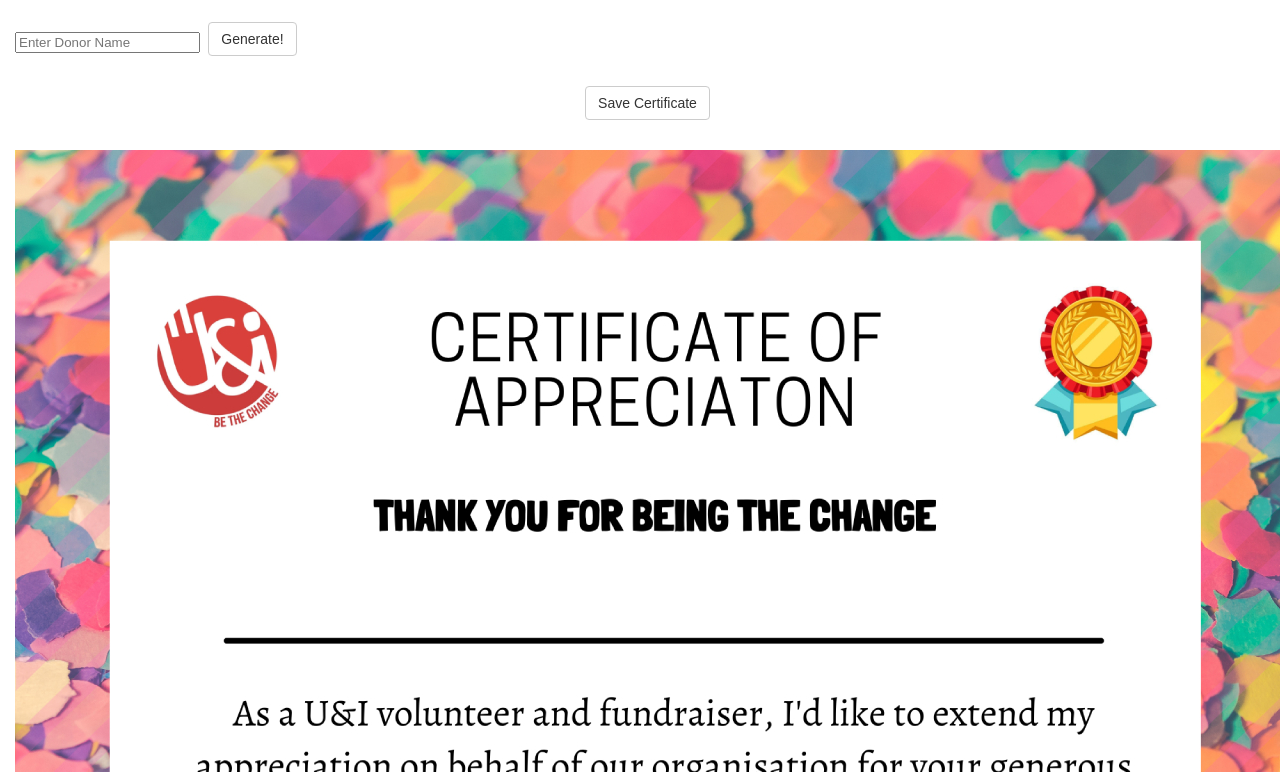
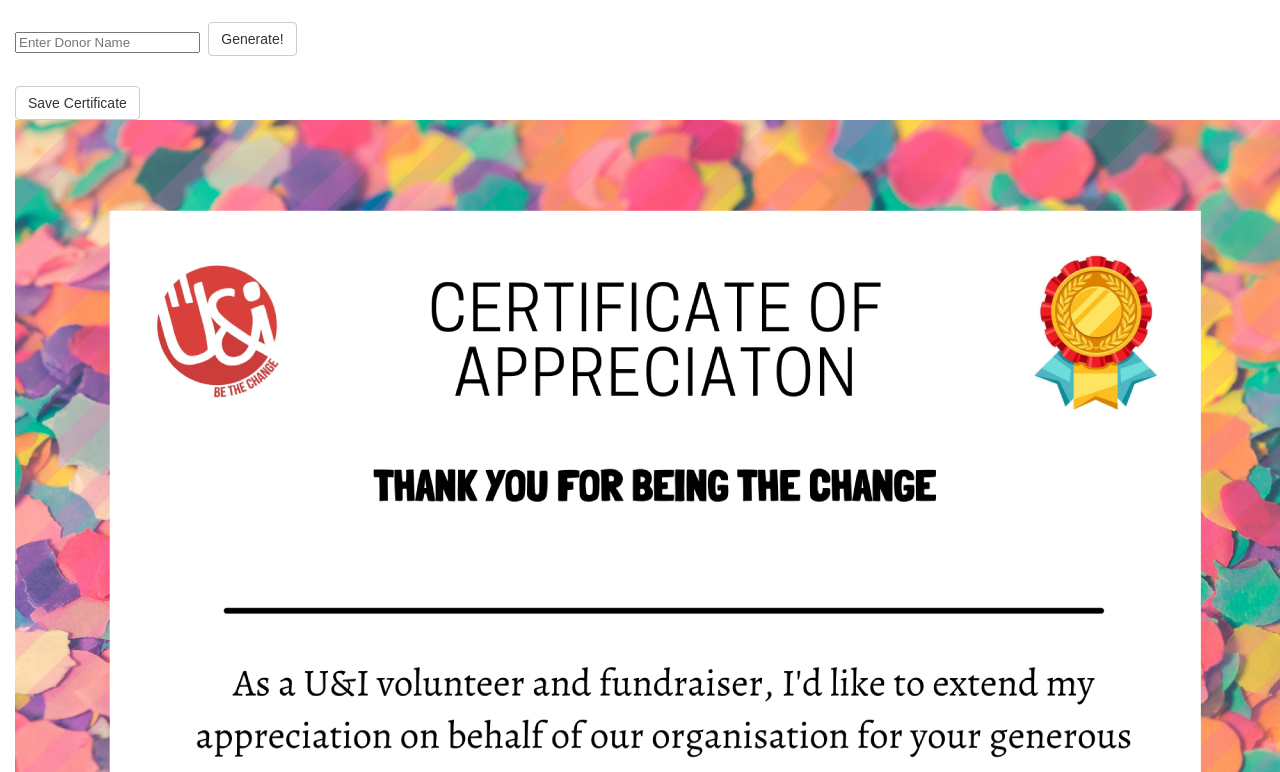
Before and after one commit to akshayparam/FTDCertGen, a plain HTML site: page index.html in a window 1280 px wide. Shown: the part 28-800 px from the top of the page. Drawn offline with nearby package versions, Linux system fonts and the light colour scheme.

Commit message:
Update index.html

```diff
--- a/index.html
+++ b/index.html
@@ -105,9 +105,9 @@ function capture() {
         <input type="button" value="Generate!" onclick=getVal() class="btn btn-default">
         </form>
 
-        <p align=center>
+
 <button type="button" class="btn btn-default" id="btn" onclick=capture()>Save Certificate</button>
-</p>
+
 
        <div class="container" id="capture">
         <img src="certificate.jpg" alt="Certificate">
```
